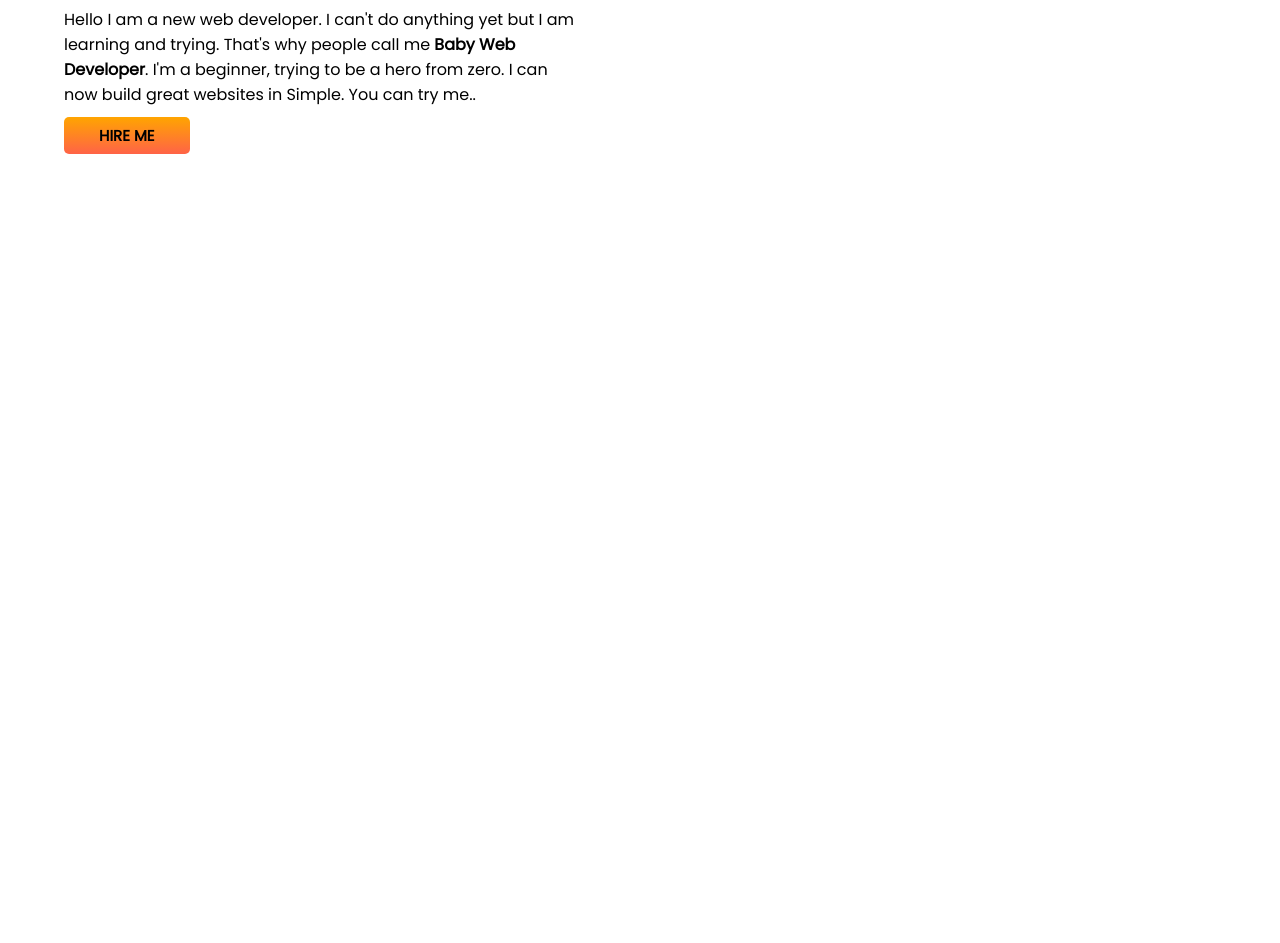
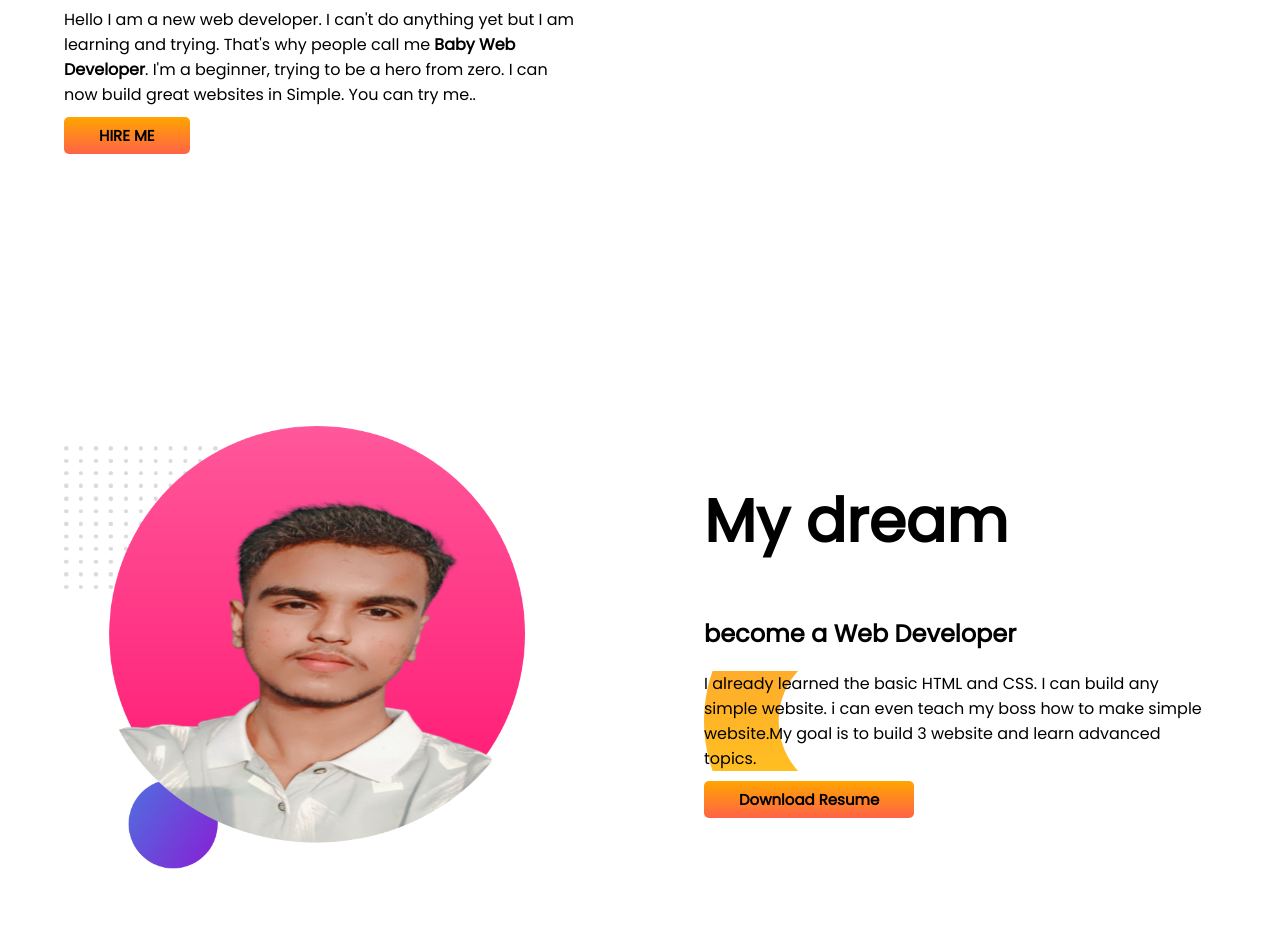
Before and after one commit to Najmul2003/najmul-repo, a plain HTML site: page index.html in a window 1280 px wide. Shown: the part 524-1467 px from the top of the page. Before the commit the page ends 800 px from the top, so only its background shows below. Drawn offline with Linux system fonts and the light colour scheme.

Commit message:
dream add

```diff
--- a/index.html
+++ b/index.html
@@ -31,6 +31,19 @@
             <img src="images/VUKA.png" alt="">
         </div>
     </section>
+    <section class="second-part">
+        <div class="half-width">
+            <img src="images/lina.png" alt="">
+        </div>
+        <div class="half-width">
+            <h1>My dream</h1>
+            <h2>become a Web Developer</h2>
+            <p class="My-dream">I already learned the basic HTML and CSS. I can build any simple website. i can even
+                teach my boss how to
+                make simple website.My goal is to build 3 website and learn advanced topics.</p>
+            <a class="link-button" href="https://www.facebook.com/khokon.sarkar.39794">Download Resume</a>
+        </div>
+    </section>
 </body>
 
 </html>
--- a/style.css
+++ b/style.css
@@ -10,6 +10,7 @@ h1{
 }
 section{
     display: flex;
+    margin-bottom: 150px;
 }
 .half-width{
     width: 60%;
@@ -31,3 +32,8 @@ section{
     background-image: url(images/top-banner.png);
     background-repeat: no-repeat;
 }
+.My-dream{
+    background-image: url(images/dream-bg.png);
+    background-repeat: no-repeat;
+    background-position: left;
+}
```
Also changed, not shown: images/dream-bg.png (added), images/exp-bg.png (added), images/lina.png (added), images/my-bg.png (added).
